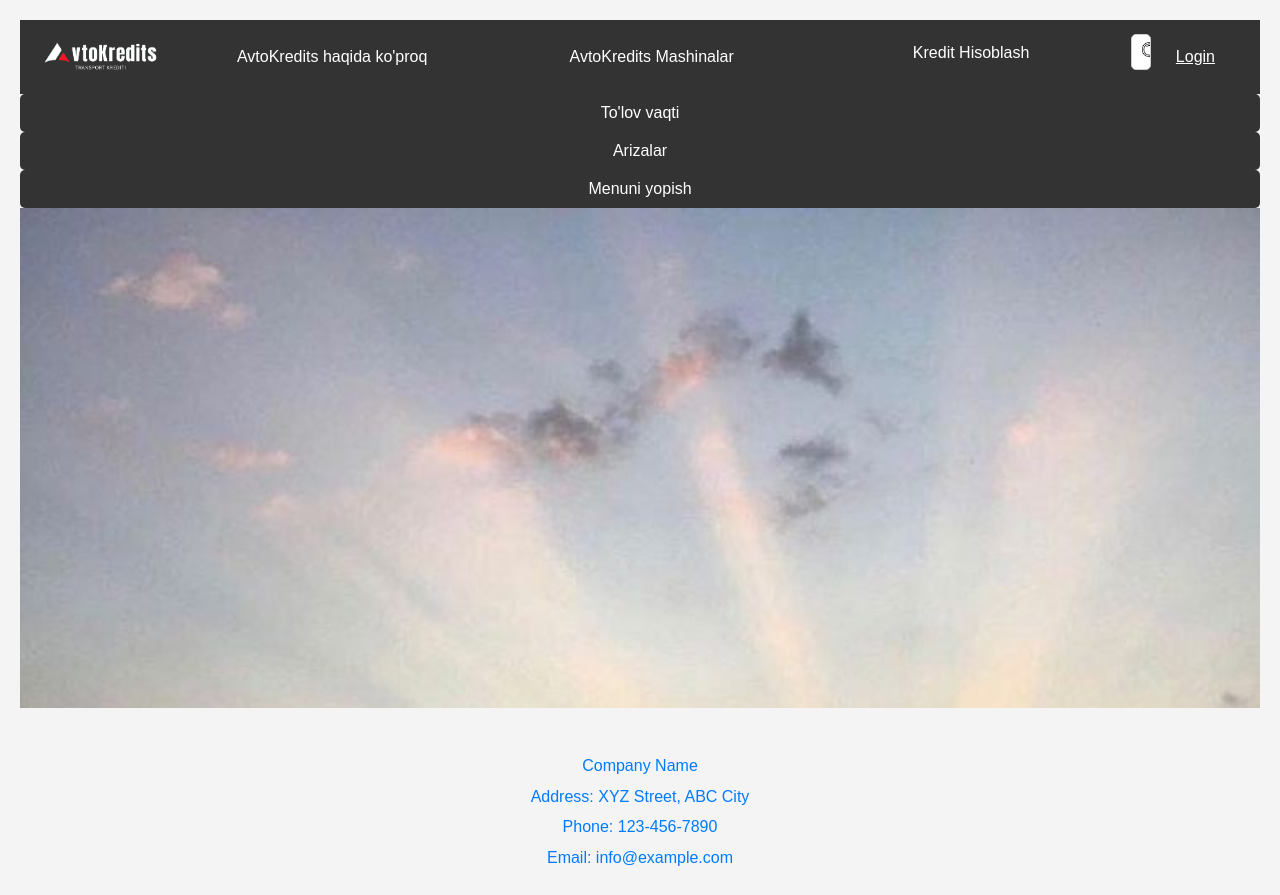
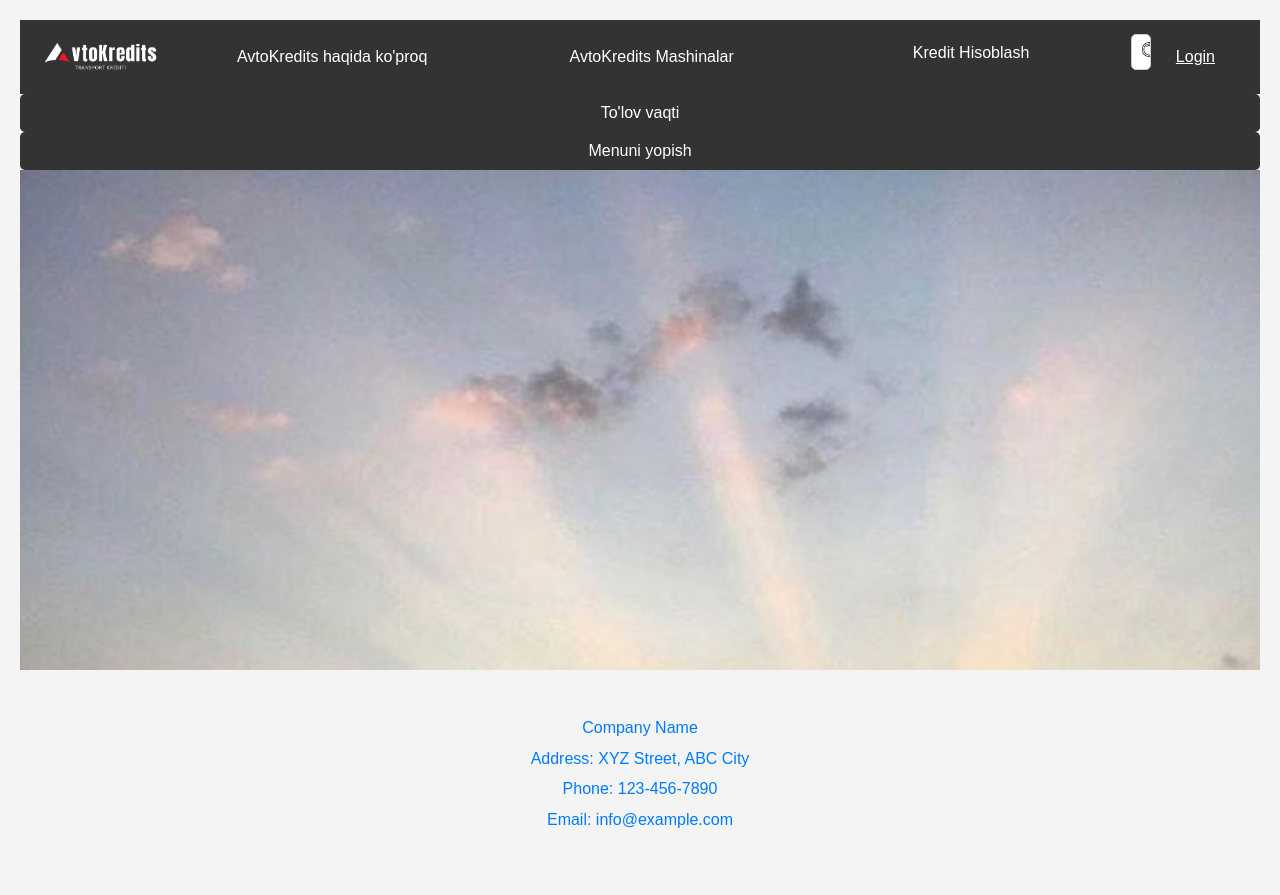
Before and after one commit to Sanjarbek-2007/frontend-avtokredits, a React (Create React App) app: page / in a window 1280 px wide. Both pictures are taken after a click on the button "Menyuni ochish". After the commit the page ends 857 px from the top, so only its background shows below. Built offline with nearby package versions, Linux system fonts and the light colour scheme.

Commit message:
do home page

```diff
--- a/src/App.js
+++ b/src/App.js
@@ -69,7 +69,11 @@ const App = () => {
   };
 
   const showAllApplications = () => {
-    window.location.href = '/applications';
+    if (role === 'ADMIN') {
+      window.location.href = '/applications';
+    } else {
+      alert('Faqat administratorlar bu joyni ko\'ra oladi');
+    }
   }
 
   const showAllCars = () => {
@@ -141,7 +145,9 @@ const App = () => {
                   {isLoggedIn && role === 'ADMIN' && (
                       <button className="additional-menu-button" onClick={openAddListingForm}>E'lon berish</button>
                   )}
-                  <button className="additional-menu-button" onClick={showAllApplications}>Arizalar</button>
+                  {isLoggedIn && role === 'ADMIN' && (
+                      <button className="additional-menu-button" onClick={showAllApplications}>Arizalar</button>
+                  )}
                 </div>
               </div>
           )}
```
